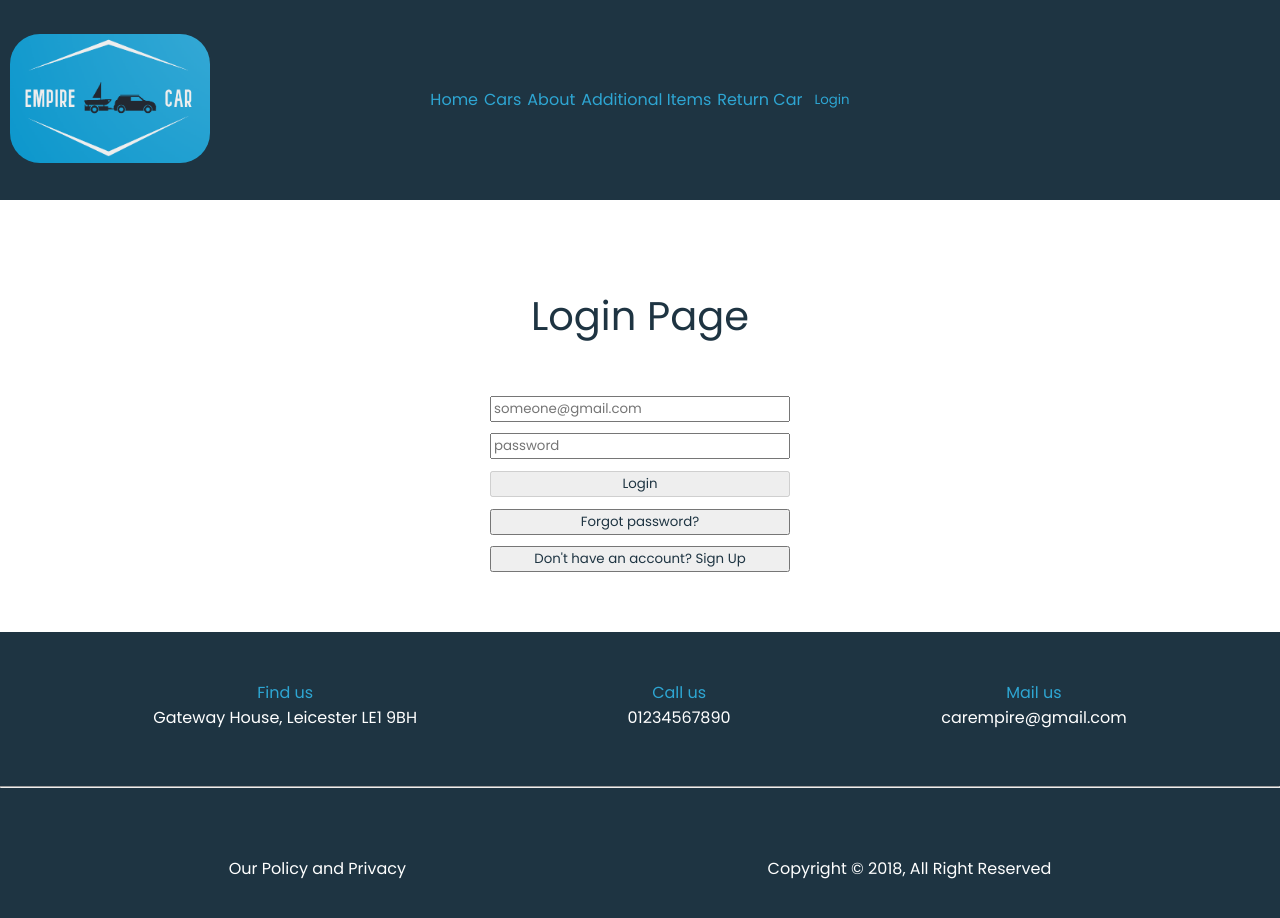
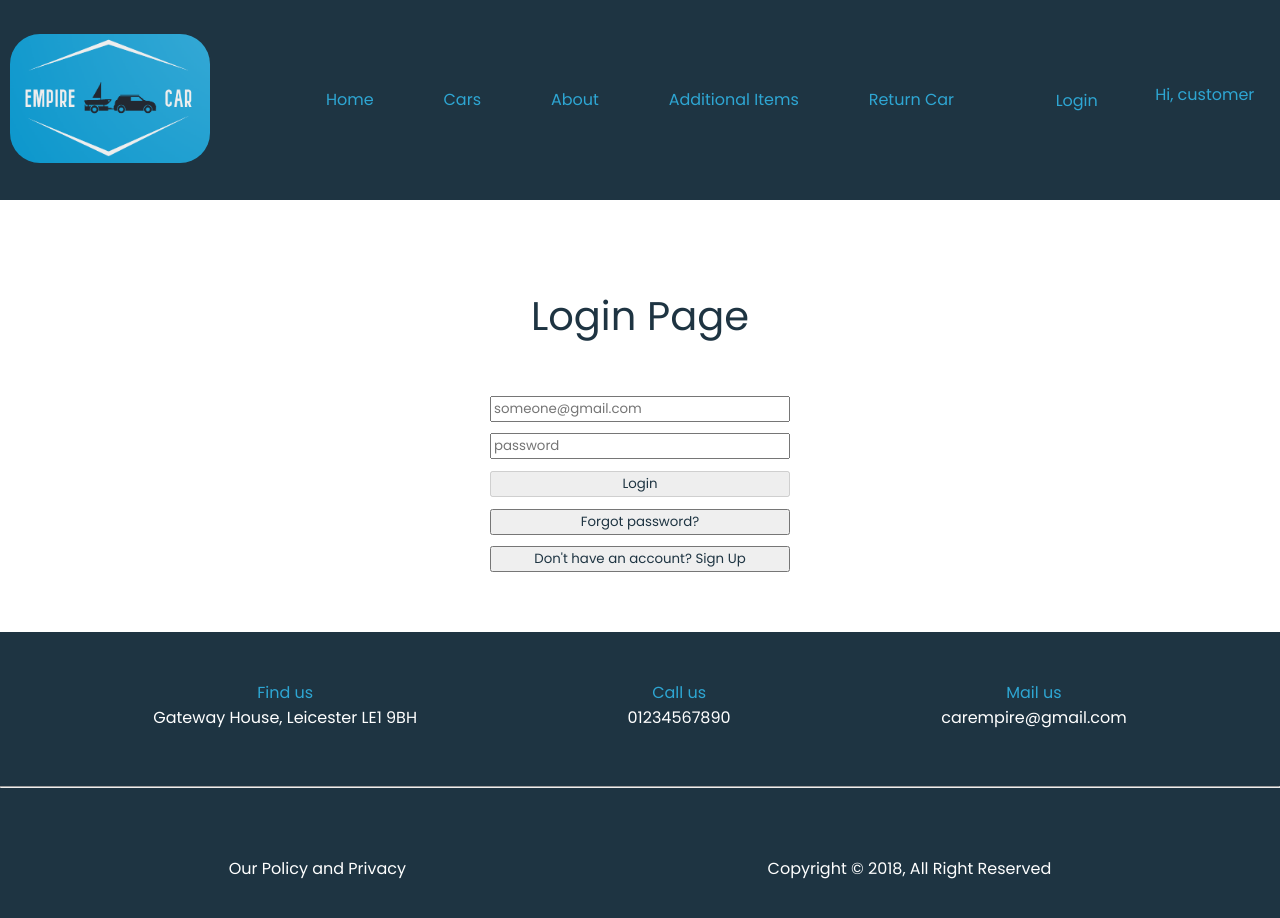
Before and after one commit to vovafish/car-empire, a React (Create React App) app in the folder front-end/: page /login in a window 1280 px wide. Shown: the top 918 px of the page. Built offline with nearby package versions, Linux system fonts and the light colour scheme.

Commit message:
closing insert form after added car and losing form return of a car

```diff
--- a/front-end/src/NavBar.jsx
+++ b/front-end/src/NavBar.jsx
@@ -3,10 +3,13 @@ import style from './styles/layout/NavBar.module.scss';
 import logo from './img/logo.png';
 import { useNavigate } from 'react-router-dom';
 import { useToken } from './auth/useToken';
+import { useUser } from './auth/useUser';
 
 const NavBar = () => {
   const [token, setToken] = useToken();
   const navigate = useNavigate();
+
+  const user = useUser();
 
   const logOut = () => {
     localStorage.removeItem('token');
@@ -22,10 +25,11 @@ const NavBar = () => {
   };
   //console.log(token);
   return (
-    <nav>
+    <nav className={style.nav}>
       <div className={style.logoSite}>
         <img src={logo} alt="logo" />
       </div>
+      <div className={style.links}>
         <ul>
           <li>
             <Link to="/">Home</Link>
@@ -43,12 +47,25 @@ const NavBar = () => {
             <Link to="/return-vehicle">Return Car</Link>
           </li>
         </ul>
-      <div>
+      </div>
+      <div className={style.userActivity}>
+        <>
           {token ? (
-          <button onClick={logOut}>Logout</button>
+            <>
+              <button className={style.button} onClick={logOut}>
+                Logout
+              </button>
+              <h3 className={style.user}>Hi, {user.first_name}</h3>
+            </>
           ) : (
-          <button onClick={logIn}>Login</button>
+            <>
+              <button className={style.button} onClick={logIn}>
+                Login
+              </button>
+              <h3 className={style.user}>Hi, customer</h3>
+            </>
           )}
+        </>
       </div>
     </nav>
   );
--- a/front-end/src/pages/ReturnOfVehiclePage.jsx
+++ b/front-end/src/pages/ReturnOfVehiclePage.jsx
@@ -1,13 +1,17 @@
-import React, { useRef } from 'react';
+import React, { useRef, useState } from 'react';
 import emailjs from '@emailjs/browser';
 import style from './ReturnOfVehiclePage.module.scss';
 
 const ReturnOfVehiclePage = () => {
+  const [showMessage, setShowMessage] = useState(false);
+
   const form = useRef();
+
+  console.log(showMessage);
 
   const sendEmail = (e) => {
     e.preventDefault();
-
+    setShowMessage(true);
     emailjs
       .sendForm(
         'service_8lfvu6w',
@@ -27,7 +31,9 @@ const ReturnOfVehiclePage = () => {
   return (
     <div className="mainContainer">
       <main>
-        <h1>Return of Vehucle Page</h1>
+        <h1 className="main-title">Return of Vehucle Page</h1>
+        {console.log(showMessage)}
+        {!showMessage ? (
           <form ref={form} onSubmit={sendEmail} className={style.form}>
             <div>
               <label for="name">Name</label>
@@ -39,12 +45,22 @@ const ReturnOfVehiclePage = () => {
             </div>
             <div>
               <label for="message">Message</label>
-            <textarea name="message" id="message" />
+              <textarea
+                name="message"
+                id="message"
+                placeholder="Describe the issue in details"
+              />
             </div>
             <div>
               <input type="submit" value="Send" />
             </div>
           </form>
+        ) : (
+          <>
+            <h2>Thanks for your request!</h2>
+            <p>One our agents will contact you soon</p>
+          </>
+        )}
       </main>
     </div>
   );
--- a/front-end/src/pages/ReturnOfVehiclePage.module.scss
+++ b/front-end/src/pages/ReturnOfVehiclePage.module.scss
@@ -1,7 +1,7 @@
 main {
     padding: 3rem 0;
 }
-form {
+.form {
     display: flex;
     flex-direction: column;
     width: 500px;
--- a/front-end/src/styles/layout/NavBar.module.scss
+++ b/front-end/src/styles/layout/NavBar.module.scss
@@ -1,5 +1,6 @@
 @import '../abstracts/variables';
 
+/*
 nav {
 	height: 200px;
 	display: flex;
@@ -45,3 +46,54 @@ nav {
 	}
 
 }
+*/
+.nav {
+	display: grid;
+	grid-template-columns: 20% 60% 20%;
+	height: 200px;
+	background-color: $text-color;
+	position: fixed;
+	width: 100%;
+	align-items: center;
+}
+
+.logoSite {
+	grid-column: 1;
+	margin-left: 10px;
+
+}
+
+img {
+	width: 200px;
+	border-radius: 30px;
+}
+
+.links {
+	grid-column: 2
+}
+
+li a {
+
+	color: $primary-color;
+}
+
+.links ul {
+	display: flex;
+	justify-content: space-evenly;
+}
+
+.userActivity {
+	display: flex;
+	justify-content: space-around;
+	grid-column: 3
+} .user {
+	color: $primary-color;
+}
+
+.button {
+	border: none;
+	cursor: pointer;
+	background: transparent;
+	color: $primary-color;
+	font-size: inherit;
+}
```
Also changed, not shown: front-end/list.txt. Lines whose indentation alone changed are shown as unchanged.
